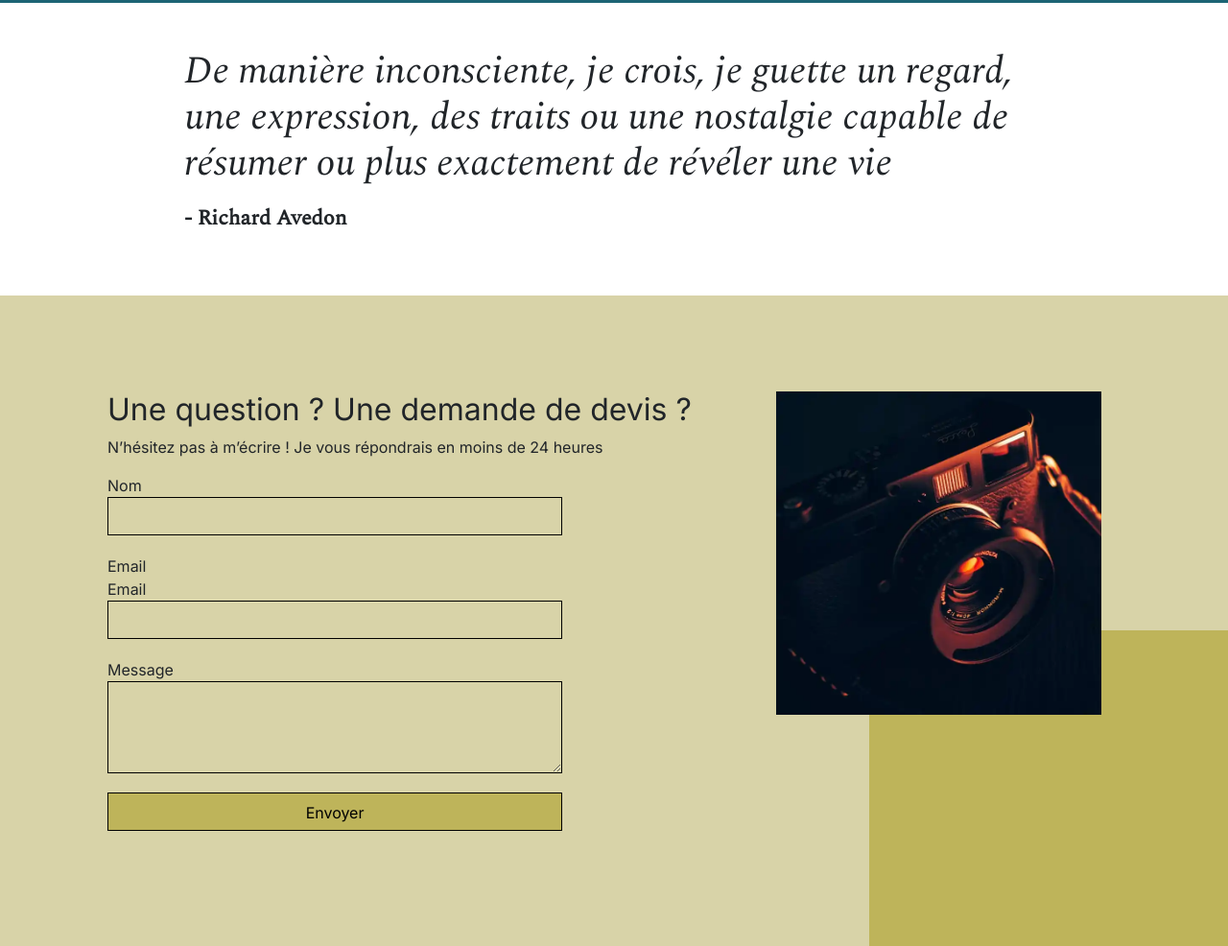
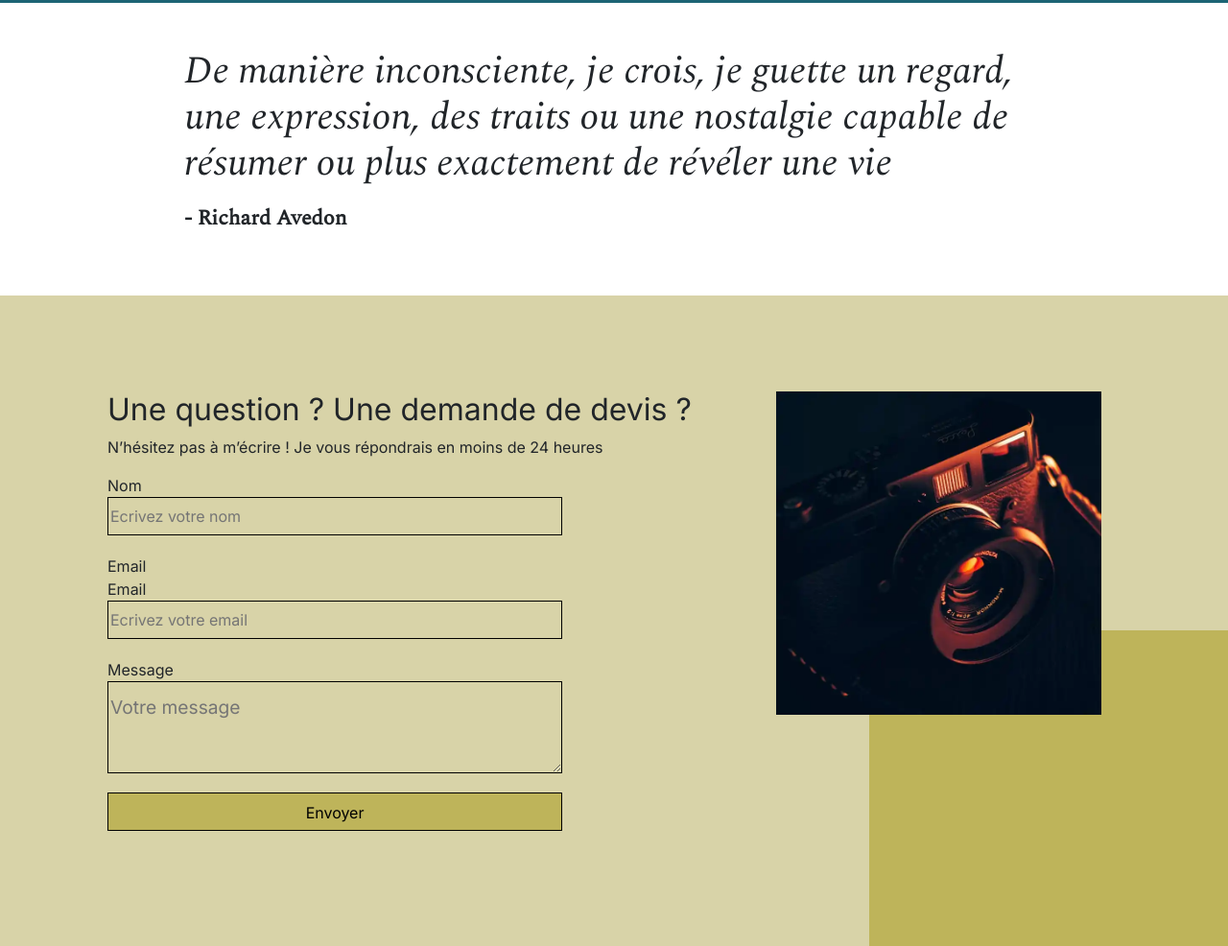
Before and after one commit to DorraBenAissa/projet9_presentationTest, a plain HTML site: page index.html in a window 1280 px wide. Shown: the part 3749-4735 px from the top of the page at 96% size. Drawn offline with nearby package versions, Linux system fonts and the light colour scheme.

Commit message:
Ajout required placeholder

```diff
--- a/index.html
+++ b/index.html
@@ -248,11 +248,11 @@
 						<p> N’hésitez pas à m’écrire ! Je vous répondrais en moins de 24 heures</p>
 						<form action="#" method="post">
 							<label for="nom">Nom</label>
-							<input type="text" name="nom" id="nom">
+							<input type="text" name="nom" id="nom" required placeholder="Ecrivez votre nom">
 							<label for="email">Email</label>Email</label>
-							<input type="email" name="email" id="email">
+							<input type="email" name="email" id="email" required placeholder="Ecrivez votre email">
 							<label for="message">Message</label>
-							<textarea name="message" id="message" cols="30" rows="10"></textarea>
+							<textarea name="message" id="message" cols="30" rows="10" required placeholder="Votre message"></textarea>
 							<input type="submit" value="Envoyer">
 						</form>
 				</div>
```
